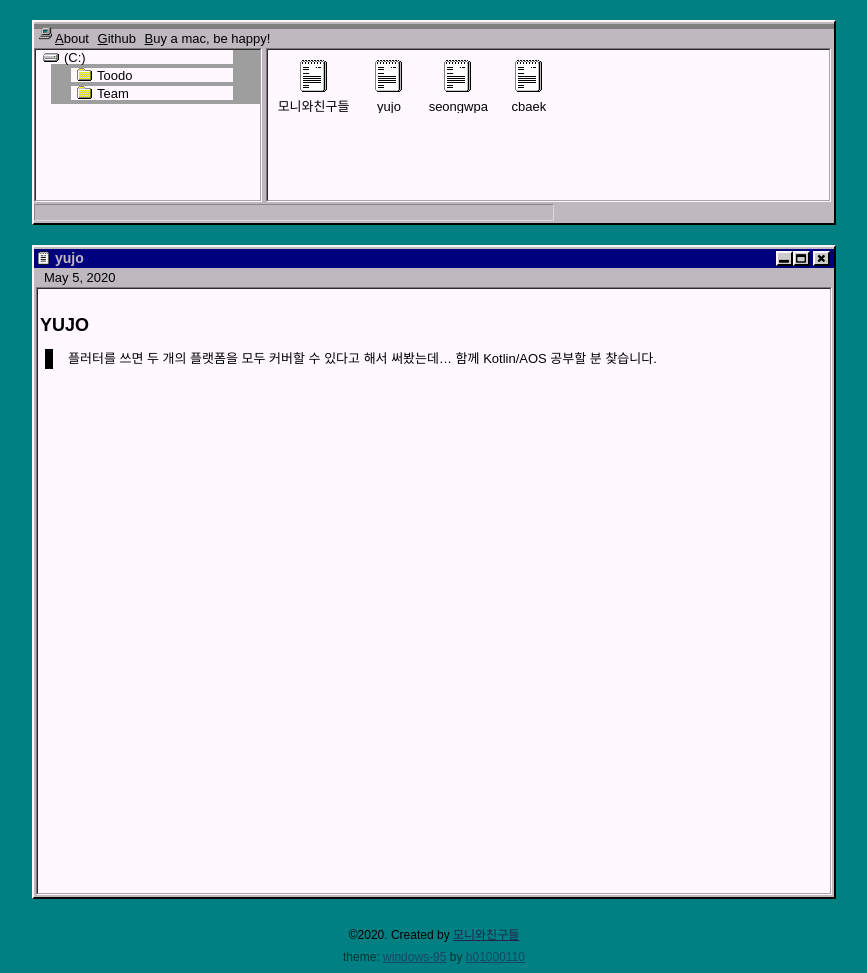
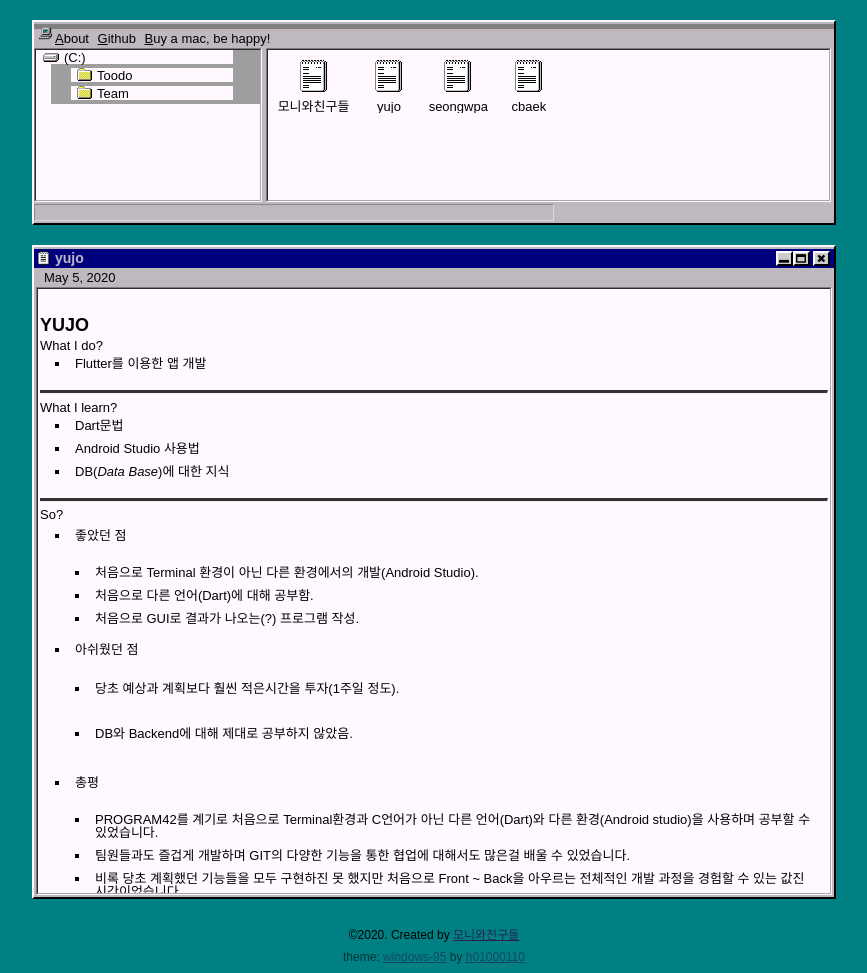
Before and after one commit to yujo11/PROGRAM_42, a Jekyll site: the page built from docs/_posts/2020-05-05-yujo.md, in a window 1280 px wide. Shown: the whole page, without its empty margins (206-1073 px from the left). Built offline with Jekyll 4.4.1, drawn with Linux system fonts in a browser that asks for light colours; grey boxes are pictures that could not be loaded.

Commit message:
Update 2020-05-05-yujo.md

```diff
--- a/docs/_posts/2020-05-05-yujo.md
+++ b/docs/_posts/2020-05-05-yujo.md
@@ -5,5 +5,42 @@ tags: team
 ---
 
 ## YUJO
+### What I do?
 
-> 플러터를 쓰면 두 개의 플랫폼을 모두 커버할 수 있다고 해서 써봤는데… 함께 Kotlin/AOS 공부할 분 찾습니다.
+- Flutter를 이용한 앱 개발
+
+---
+
+### What I learn?
+
+- Dart문법
+- Android Studio 사용법
+- DB(*Data Base*)에 대한 지식
+
+---
+
+### So?
+
+- 좋았던 점
+
+  - 처음으로 Terminal 환경이 아닌 다른 환경에서의 개발(Android Studio).
+  - 처음으로 다른 언어(Dart)에 대해 공부함.
+  - 처음으로 GUI로 결과가 나오는(?) 프로그램 작성.
+
+- 아쉬웠던 점
+
+  - 당초 예상과 계획보다 훨씬 적은시간을 투자(1주일 정도).
+
+  - DB와 Backend에 대해 제대로 공부하지 않았음.
+
+- 총평
+
+  - PROGRAM42를 계기로 처음으로 Terminal환경과 C언어가 아닌 다른 언어(Dart)와 다른 환경(Android studio)을 사용하며 공부할 수 있었습니다.
+  - 팀원들과도 즐겁게 개발하며 GIT의 다양한 기능을 통한 협업에 대해서도 많은걸 배울 수 있었습니다.
+  - 비록 당초 계획했던 기능들을 모두 구현하진 못 했지만 처음으로 Front ~ Back을 아우르는 전체적인 개발 과정을 경험할 수 있는 값진 시간이었습니다.
+
+___
+
+### 마지막으로
+
+- 이런 좋은 경험을 할 수 있는 기회를 제공해주신 42SEOUL 운영진 분들에게 감사 드립니다.
```
